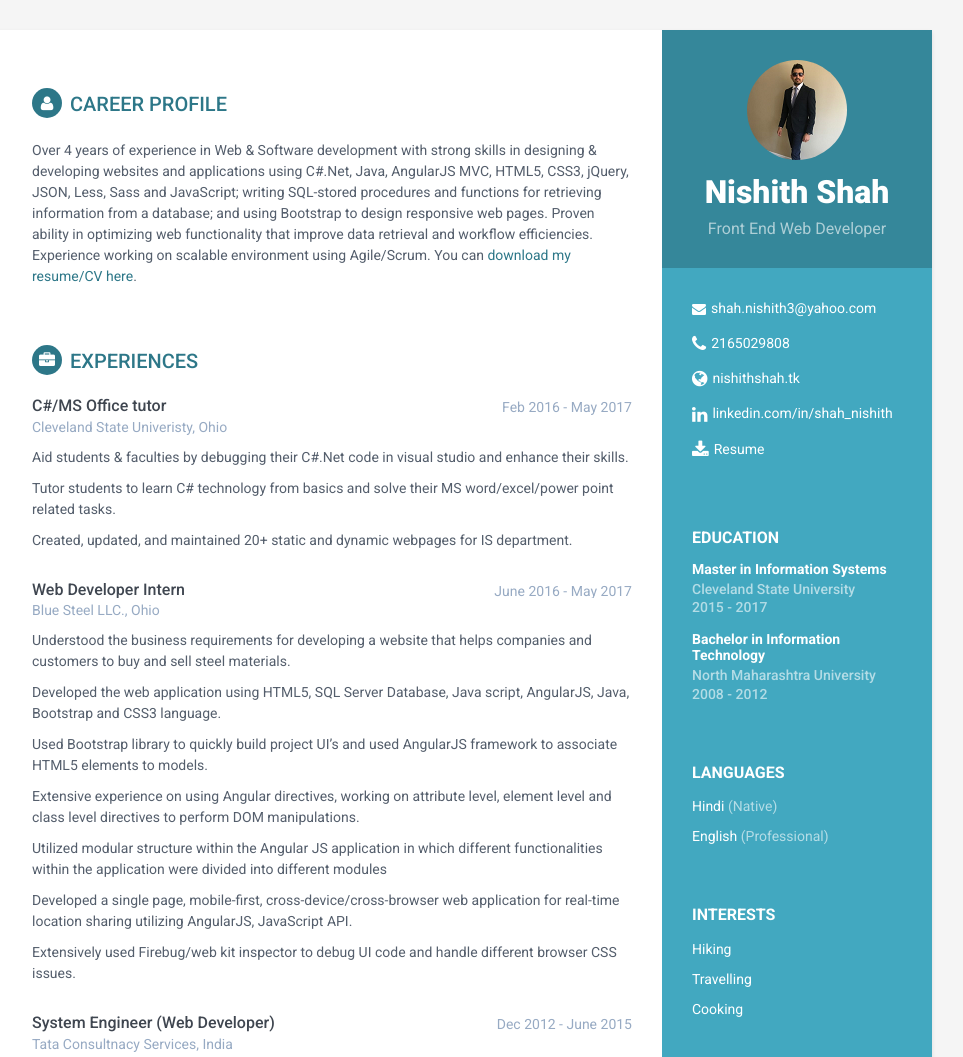
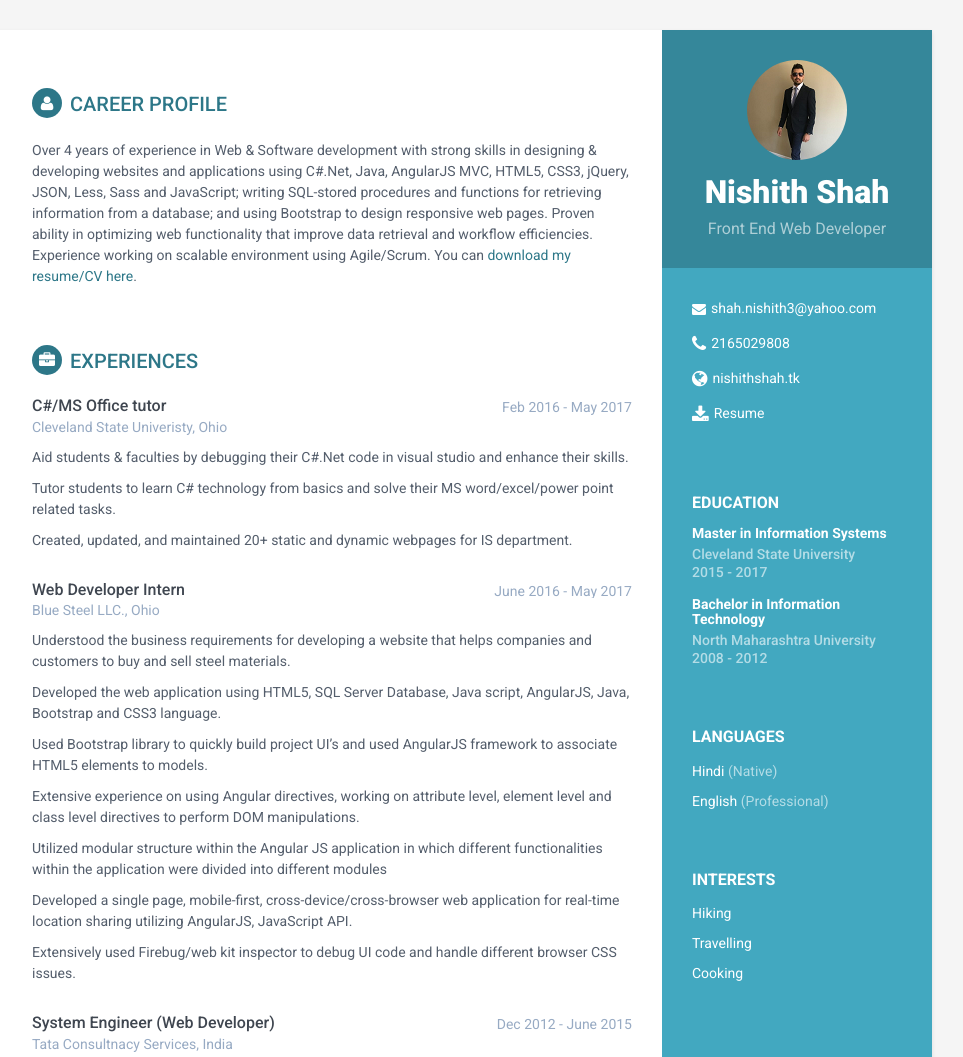
Before and after one commit to Ni5hith3/website, a plain HTML site: page index.html in a window 1280 px wide. Shown: the top 1057 px of the page, without its empty margins (188-1151 px from the left). Drawn offline with Linux system fonts and the light colour scheme.

Commit message:
linkedIn update

```diff
--- a/index.html
+++ b/index.html
@@ -35,7 +35,6 @@
                     <li class="email"><i class="fa fa-envelope"></i><a href="mailto: shah.nishith3@yahoo.com">shah.nishith3@yahoo.com</a></li>
                     <li class="phone"><i class="fa fa-phone"></i><a href="tel:2165029808">2165029808</a></li>
                     <li class="website"><i class="fa fa-globe"></i><a href="http://nishithshah.tk" target="_blank">nishithshah.tk</a></li>
-                    <li class="linkedin"><i class="fa fa-linkedin"></i><a href="https://linkedin.com/in/nishith-shah-5b1a0446" target="_blank">linkedin.com/in/shah_nishith</a></li>
 					<li class="linkedin"><i class="fa fa-download" aria-hidden="true"></i><a href="assets/Resume/Nishith_Shah_Resume.docx" download>Resume</a></li>
                 </ul>
             </div><!--//contact-container-->
```
